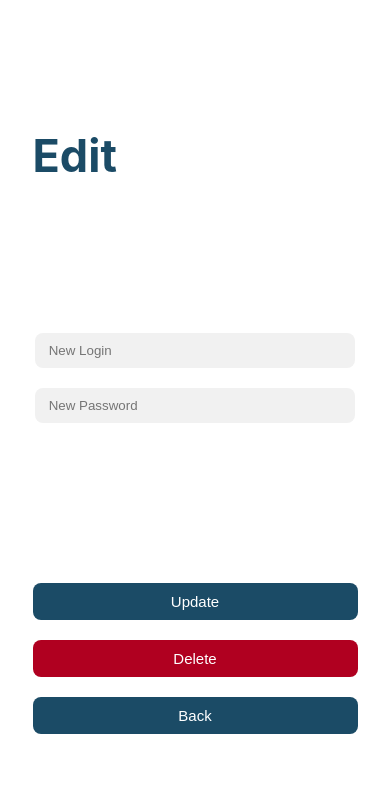
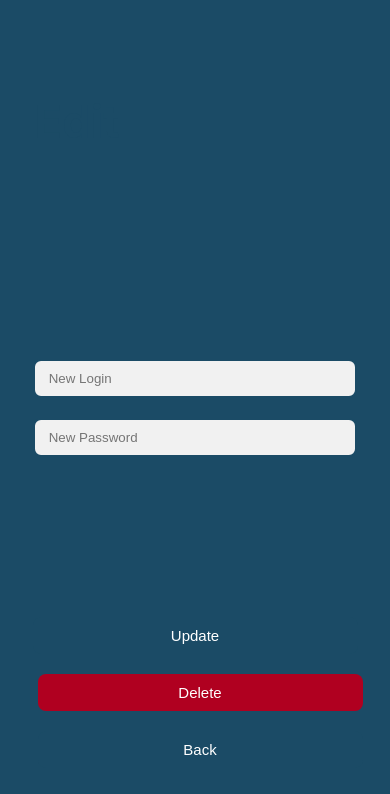
Before and after one commit to alinepmarcondes/ChatBot-IWS, a React (Create React App) app: page /edit in a window 390 px wide. Shown: the top 794 px of the page. Built offline with nearby package versions, Linux system fonts and the light colour scheme.

Commit message:
fix: ajuste tela web e mobile

```diff
--- a/src/components/Edit/Edit.css
+++ b/src/components/Edit/Edit.css
@@ -4,27 +4,40 @@
     align-items: center;
     justify-content: center;
     height: 100vh;
+    background-color: #1B4B66;
+  }
+
+  .edit-container {
+    background-color: #F4F4F4;
+    padding: 250px 350px;
+    border-radius: 8px;
+    text-align: center;
   }
 
   .edit-title {
     color: #1B4B66;
     font-size: 45px;
     text-align: left;
+    font-weight: bold;
     width: 325px;
-    margin-bottom: 140px;
+    margin-bottom: 50px;
+    margin-left: 5px;
   }
 
   .edit-login-input,
   .edit-password-input {
-    background-color: #F1F1F1;
+    background-color: #F4F4F4;
     margin: 10px;
     padding: 10px;
     width: 300px;
     border-radius: 8px;
     border: none;
+    display: block;
+    border: 2px solid #1B4B66; /* Largura, estilo e cor da borda */
   }
 
   .edit-button {
+    margin: 10px;
     padding: 10px;
     background-color: #1B4B66;
     color: white;
@@ -33,8 +46,9 @@
     width: 325px;
     border-radius: 8px;
     font-size: 15px;
-    margin-top: 150px;
+    margin-top: 50px;
     margin-bottom: 20px;
+    display: block;
   }
 
   .delete-button {
@@ -47,6 +61,8 @@
     border-radius: 8px;
     font-size: 15px;
     margin-bottom: 20px;
+    display: block;
+    margin-left: 10px;
   }
 
   .back-edit-button {
@@ -58,7 +74,9 @@
     width: 325px;
     border-radius: 8px;
     font-size: 15px;
-    margin-bottom: 20px;
+    margin-bottom: 30px;
+    display: block;
+    margin-left: 10px;
   }
 
 /*conversao de tamanho de tela*/
@@ -77,7 +95,7 @@
   font-size: 45px;
   text-align: left;
   width: 325px;
-  margin-bottom: 140px;
+  margin-bottom: 200px;
 }
 
 .edit-login-input,
@@ -88,6 +106,7 @@
   width: 300px;
   border-radius: 8px;
   border: none;
+  border: 2px solid #1B4B66; /* Largura, estilo e cor da borda */
 }
 
 .edit-button {
```
